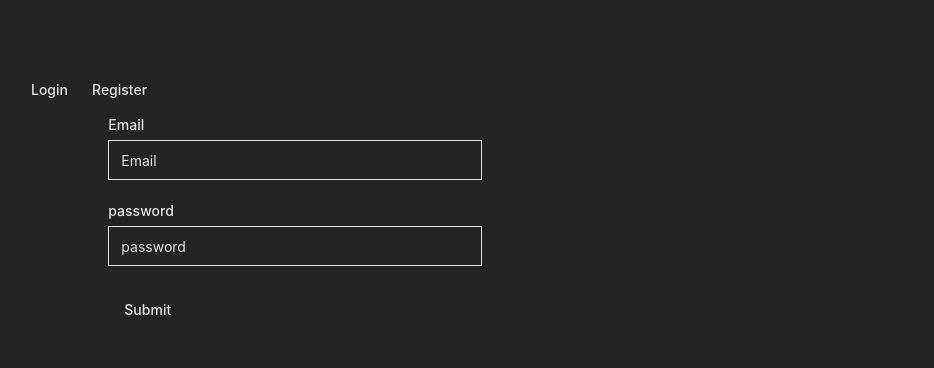
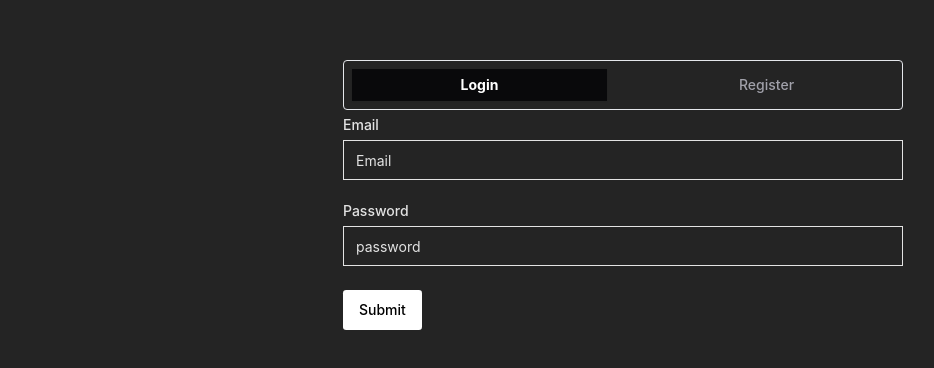
Before and after one commit to lesleyfon/chatapp, a React (Vite) app in the folder client/: page / in a window 1280 px wide. Shown: the part 196-564 px from the top of the page, without its empty margins (17-951 px from the left). Built offline with nearby package versions, Linux system fonts and the light colour scheme.

Commit message:
Refactor authentication pages and components

```diff
--- a/client/src/pages/authentication/Authentication.tsx
+++ b/client/src/pages/authentication/Authentication.tsx
@@ -2,20 +2,28 @@ import { Tabs, TabsContent, TabsList, TabsTrigger } from "../../components/ui/ta
 
 import { Login } from "./login/Login";
 import { Register } from "./registration/Registration";
+import "./style.css";
 
 export default function Authentication() {
 	return (
-		<div className="container">
-			<div className="authentication-screen">
+		<div className="container h-screen w-screen flex justify-center items-center">
+			<div className="authentication-screen h-72">
 				<Tabs defaultValue="login" className="w-[560px]">
-					<TabsList>
-						<TabsTrigger value="login">Login</TabsTrigger>
-						<TabsTrigger value="register">Register</TabsTrigger>
+					<TabsList className="grid grid-cols-2 w-full gap-8 mb-8 border-solid border-gray-100 h-fit border rounded  m-0 p-2 border-[solid] text-[#a1a1aa]">
+						<TabsTrigger value="login" className="transition ease-in-out">
+							Login
+						</TabsTrigger>
+						<TabsTrigger value="register" className="transition ease-in-out">
+							Register
+						</TabsTrigger>
 					</TabsList>
-					<TabsContent value="login" className="flex items-center justify-center">
+					<TabsContent value="login" className="flex items-center justify-center w-full">
 						<Login />
 					</TabsContent>
-					<TabsContent value="register" className="flex items-center justify-center">
+					<TabsContent
+						value="register"
+						className="flex items-center justify-center w-full "
+					>
 						<Register />
 					</TabsContent>
 				</Tabs>
--- a/client/src/pages/authentication/login/Login.tsx
+++ b/client/src/pages/authentication/login/Login.tsx
@@ -48,7 +48,7 @@ export function Login() {
 
 	return (
 		<Form {...form}>
-			<form onSubmit={form.handleSubmit(onSubmit)} className="w-2/3 space-y-6">
+			<form onSubmit={form.handleSubmit(onSubmit)} className="w-full space-y-6">
 				<FormField
 					control={form.control}
 					name="email"
@@ -70,7 +70,7 @@ export function Login() {
 					render={({ field }) => (
 						<FormItem>
 							<>
-								<FormLabel className="text-left w-full flex">password</FormLabel>
+								<FormLabel className="text-left w-full flex">Password</FormLabel>
 								<FormControl>
 									<Input placeholder="password" type="password" {...field} />
 								</FormControl>
@@ -80,7 +80,9 @@ export function Login() {
 					)}
 				/>
 				<FormRootError className=" text-red-300 text-left" />
-				<Button type="submit">Submit</Button>
+				<Button type="submit" className="bg-white text-black rounded-[0.2rem]">
+					Submit
+				</Button>
 			</form>
 		</Form>
 	);
--- a/client/src/pages/authentication/registration/Registration.tsx
+++ b/client/src/pages/authentication/registration/Registration.tsx
@@ -48,7 +48,7 @@ export function Register() {
 
 	return (
 		<Form {...form}>
-			<form onSubmit={form.handleSubmit(onSubmit)} className="w-2/3 space-y-6">
+			<form onSubmit={form.handleSubmit(onSubmit)} className="w-full space-y-6">
 				<FormField
 					control={form.control}
 					name="name"
@@ -86,7 +86,7 @@ export function Register() {
 					render={({ field }) => (
 						<FormItem>
 							<>
-								<FormLabel className="text-left w-full flex">password</FormLabel>
+								<FormLabel className="text-left w-full flex">Password</FormLabel>
 								<FormControl>
 									<Input placeholder="password" type="password" {...field} />
 								</FormControl>
@@ -96,7 +96,9 @@ export function Register() {
 					)}
 				/>
 				<FormRootError className=" text-red-300 text-left" />
-				<Button type="submit">Submit</Button>
+				<Button type="submit" className="bg-white text-black rounded-[0.2rem]">
+					Submit
+				</Button>
 			</form>
 		</Form>
 	);
--- /dev/null
+++ b/client/src/pages/authentication/style.css
@@ -0,0 +1,9 @@
+
+button[data-state="active"]{
+  background-color: #09090B !important ;
+  color: white !important;
+  font-weight: bold;
+  transition-duration: 0.25s;
+  transition-property: all;
+  transition-timing-function: cubic-bezier(0.4, 0, 0.2, 1);
+}
```
Also changed, not shown: client/src/pages/authentication/registration/Registration.css (deleted).
